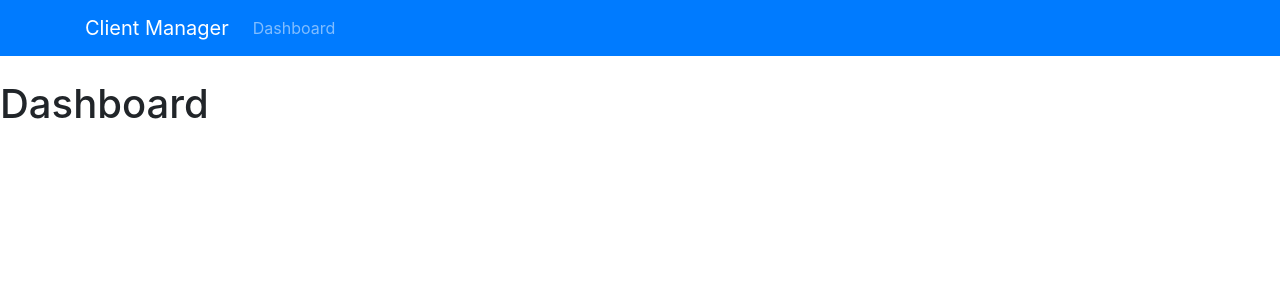
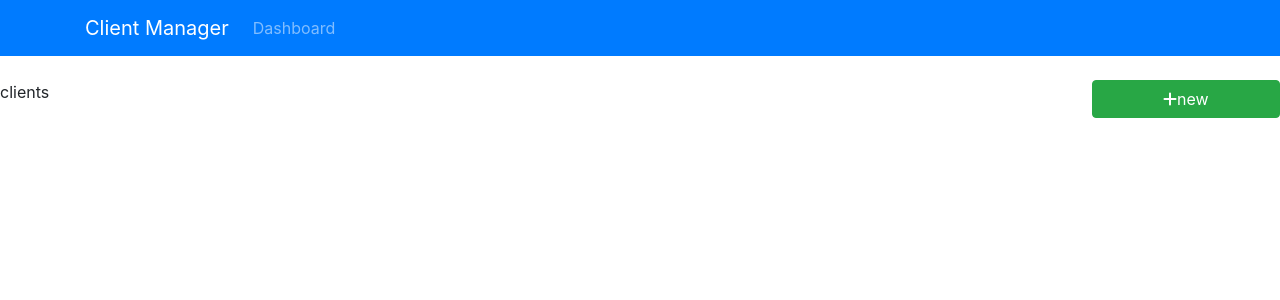
Before and after one commit to youssefchehata/client-manager, a React (Create React App) app: page /layout/Dashboard in a window 1280 px wide. Shown: the top 300 px of the page. Built offline with nearby package versions, Linux system fonts and the light colour scheme.

Commit message:
dash board

```diff
--- a/public/index.html
+++ b/public/index.html
@@ -13,7 +13,9 @@
 <!-- bootstrap -->
 <link rel="stylesheet" href="https://stackpath.bootstrapcdn.com/bootstrap/4.3.1/css/bootstrap.min.css" integrity="sha384-ggOyR0iXCbMQv3Xipma34MD+dH/1fQ784/j6cY/iJTQUOhcWr7x9JvoRxT2MZw1T" crossorigin="anonymous">
 <!-- fontawsome -->
-<script src="https://kit.fontawesome.com/d64542b8b8.js"></script>
+<link rel="stylesheet" href="path/to/font-awesome/css/font-awesome.min.css">
+
+
     <title>Client Manager</title>
   </head>
   <body>
@@ -24,7 +26,7 @@
 <script src="https://cdnjs.cloudflare.com/ajax/libs/popper.js/1.14.7/umd/popper.min.js" integrity="sha384-UO2eT0CpHqdSJQ6hJty5KVphtPhzWj9WO1clHTMGa3JDZwrnQq4sF86dIHNDz0W1" crossorigin="anonymous"></script>
 <script src="https://stackpath.bootstrapcdn.com/bootstrap/4.3.1/js/bootstrap.min.js" integrity="sha384-JjSmVgyd0p3pXB1rRibZUAYoIIy6OrQ6VrjIEaFf/nJGzIxFDsf4x0xIM+B07jRM" crossorigin="anonymous"></script>
 <!-- fontawsome  -->
-
+<script src="https://kit.fontawesome.com/d64542b8b8.js"></script>
 
 </body>
 </html>
--- a/src/components/clients/Clients.js
+++ b/src/components/clients/Clients.js
@@ -1,6 +1,6 @@
 import React, { Component } from 'react';
-import PropTypes from 'prop-types';
-import { Link } from 'react-router-dom';
+// import PropTypes from 'prop-types';
+// import { Link } from 'react-router-dom';
 export class Clients extends Component {
   render() {
     return (
--- a/src/components/layout/AppNavBar.js
+++ b/src/components/layout/AppNavBar.js
@@ -10,12 +10,12 @@ export class AppNavBar extends Component {
             Client Manager
           </Link>
           <button
-            class="navbar-toggler"
+            className="navbar-toggler"
             type="button"
             data-toggle="collapse"
             data-target="#navbarMain"
           >
-            <span class="navbar-toggler-icon" />
+            <span className="navbar-toggler-icon" />
           </button>
           <div className="collapse navbar-collapse" id="navbarMain">
             <ul className="navbar-nav mr-auto">
--- a/src/components/layout/Dashboard.js
+++ b/src/components/layout/Dashboard.js
@@ -1,18 +1,23 @@
-import React, { Component } from 'react'
-import PropTypes from 'prop-types'
+import React, { Component } from 'react';
+// import PropTypes from 'prop-types';
+import Clients from '../clients/Clients';
+import Sidebar from './Sidebar';
 
 export class Dashboard extends Component {
-    static propTypes = {
+  static propTypes = {};
 
-    }
-
-    render() {
-        return (
-            <div>
-                <h1>Dashboard</h1>
-            </div>
-        )
-    }
+  render() {
+    return (
+      <div className="row">
+        <div className="col-md-10">
+          <Clients />
+        </div>
+        <div className="col-md-2">
+          <Sidebar />
+        </div>
+      </div>
+    );
+  }
 }
 
-export default Dashboard
+export default Dashboard;
--- a/src/components/layout/Sidebar.js
+++ b/src/components/layout/Sidebar.js
@@ -0,0 +1,11 @@
+import React from 'react';
+import { Link } from 'react-router-dom';
+const Sidebar = () => {
+  return (
+    <Link to="client/add" className="btn btn-success btn-block">
+      <i className="fas fa-plus" />new
+    </Link>
+  );
+};
+
+export default Sidebar;
```
